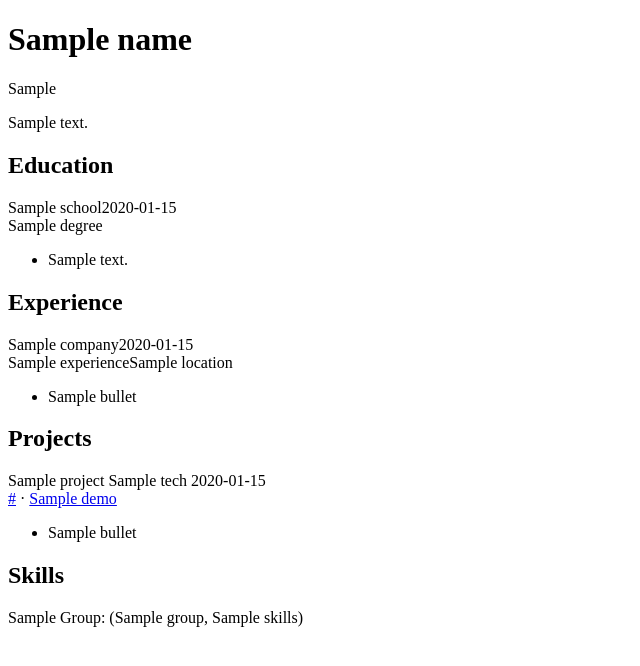
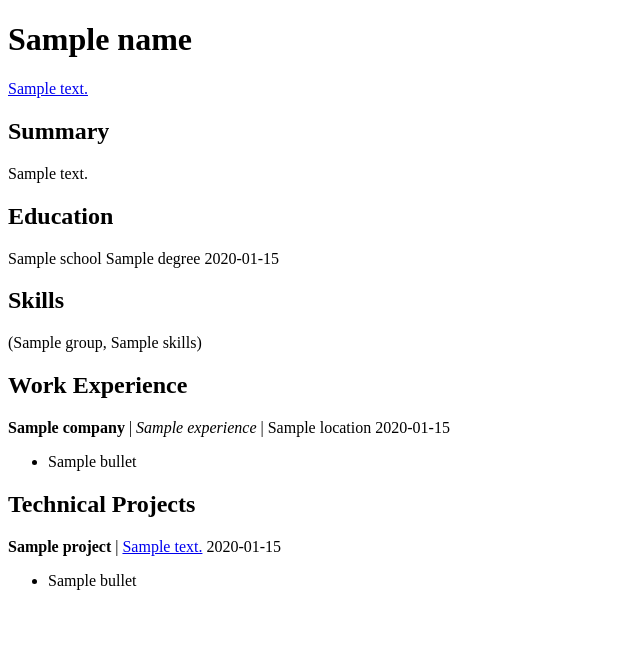
Before and after one commit to Ron5474/internship-tracker, a Python web app: template src/templates/resume.html in a window 1280 px wide. Shown: the top 666 px of the page, without its empty margins (0-640 px from the left). Run offline with Jinja, Linux system fonts and the light colour scheme; the template is opened without the code that fills it: most values are stand-ins (such as "Sample title", 1, 10 or a date in 2020).

Commit message:
style(render): match the master resume's layout
The generated PDF looked nothing like the resume it is derived from. This
copies the master's actual measurements, taken from resume.docx: Arial at
10pt, a 19pt centred name, a 9pt contact line with profile links in #1155cc,
section headings centred at 12pt in #1c4587 under a 1.5pt rule, 1.15 line
spacing and 0.35in side margins.

Content changes that follow from the layout:
- profile URLs render as "LinkedIn" and "GitHub", and project links as
  "GitHub"/"Demo", rather than printing the raw URL
- education is one line per school: school, degree with its GPA, dates
- skills are one justified comma-separated run; the group names exist so the
  tailor step can keep its selection inside a category, and printing them
  costs two lines of a one-page resume
- project `tech` is no longer rendered, matching the master, which keeps that
  detail inside the bullets

Ships fonts-liberation: Liberation Sans is metrically compatible with Arial,
and without it the container silently falls back to DejaVu and every line
break moves.

Rendered against the real CV at four bullets per entry: one page, where the
previous layout needed two at three bullets. MAX_BULLETS_PER_ENTRY stays 4.

Co-Authored-By: Claude Opus 5 <noreply@anthropic.com>

```diff
--- a/src/templates/resume.html
+++ b/src/templates/resume.html
@@ -4,31 +4,55 @@
 <body>
   <header>
     <h1>{{ name }}</h1>
-    <p class="contact">{{ contact_line }}</p>
+    <p class="contact">
+      {%- for part in contact %}
+        {%- if not loop.first %} | {% endif -%}
+        {%- if part.href %}<a href="{{ part.href }}">{{ part.text }}</a>
+        {%- else %}{{ part.text }}{% endif -%}
+      {%- endfor %}
+    </p>
   </header>
 
-  {% if summary %}<section><p class="summary">{{ summary }}</p></section>{% endif %}
+  {% if summary %}
+  <section>
+    <h2>Summary</h2>
+    <p class="summary">{{ summary }}</p>
+  </section>
+  {% endif %}
 
   {% if education %}
   <section>
     <h2>Education</h2>
     {% for e in education %}
-    <div class="entry">
-      <div class="row"><span class="left">{{ e.school }}</span><span class="right">{{ e.dates }}</span></div>
-      <div class="row"><span class="sub">{{ e.degree }}</span></div>
-      {% if e.details %}<ul>{% for d in e.details %}<li>{{ d }}</li>{% endfor %}</ul>{% endif %}
+    <div class="row">
+      <span class="school">{{ e.school }}</span>
+      <span class="degree">{{ e.degree }}</span>
+      <span class="dates">{{ e.dates }}</span>
     </div>
     {% endfor %}
   </section>
   {% endif %}
 
+  {% if skills %}
+  <section>
+    <h2>Skills</h2>
+    <p class="skills">{{ skills | join(', ') }}</p>
+  </section>
+  {% endif %}
+
   {% if experience %}
   <section>
-    <h2>Experience</h2>
+    <h2>Work Experience</h2>
     {% for x in experience %}
     <div class="entry">
-      <div class="row"><span class="left">{{ x.company }}</span><span class="right">{{ x.dates }}</span></div>
-      <div class="row"><span class="sub">{{ x.title }}</span>{% if x.location %}<span class="right">{{ x.location }}</span>{% endif %}</div>
+      <div class="row">
+        <span class="heading">
+          <strong>{{ x.company }}</strong>
+          {%- if x.title %} | <em>{{ x.title }}</em>{% endif -%}
+          {%- if x.location %} | {{ x.location }}{% endif -%}
+        </span>
+        <span class="dates">{{ x.dates }}</span>
+      </div>
       <ul>{% for b in x.bullets %}<li>{{ b }}</li>{% endfor %}</ul>
     </div>
     {% endfor %}
@@ -37,33 +61,20 @@
 
   {% if projects %}
   <section>
-    <h2>Projects</h2>
+    <h2>Technical Projects</h2>
     {% for p in projects %}
     <div class="entry">
       <div class="row">
-        <span class="left">{{ p.name }}</span>
-        {% if p.tech %}<span class="tech">{{ p.tech | join(', ') }}</span>{% endif %}
-        {% if p.dates %}<span class="right">{{ p.dates }}</span>{% endif %}
+        <span class="heading">
+          <strong>{{ p.name }}</strong>
+          {%- for link in p.links %} | <a href="{{ link.href }}">{{ link.text }}</a>{% endfor -%}
+        </span>
+        {% if p.dates %}<span class="dates">{{ p.dates }}</span>{% endif %}
       </div>
-      {% if p.link or p.demo %}
-      <div class="row"><span class="links">
-        {% if p.link %}<a href="{{ p.link }}">{{ p.link }}</a>{% endif %}
-        {% if p.demo %}{% if p.link %} · {% endif %}<a href="{{ p.demo }}">{{ p.demo }}</a>{% endif %}
-      </span></div>
-      {% endif %}
       <ul>{% for b in p.bullets %}<li>{{ b }}</li>{% endfor %}</ul>
     </div>
     {% endfor %}
   </section>
   {% endif %}
-
-  {% if skills %}
-  <section>
-    <h2>Skills</h2>
-    {% for group, items in skills.items() %}
-    <p class="skills"><span class="left">{{ group | title }}:</span> {{ items | join(', ') }}</p>
-    {% endfor %}
-  </section>
-  {% endif %}
 </body>
 </html>
```
Also changed, not shown: src/render.py (+59 -9 lines), src/templates/resume.css (+68 -18 lines), tests/test_render.py (+46 -2 lines), 1 other file.
